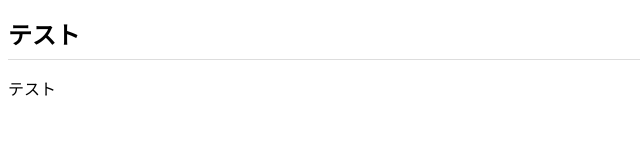
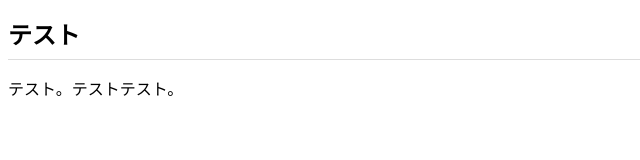
Before and after one commit to citrusmedica/citrusmedica.github.io, a plain HTML site: page index.html in a window 1280 px wide. Shown: the full height of the page, 0-640 px from the left. Drawn offline with Linux system fonts and the light colour scheme.

Commit message:
Add files via upload

```diff
--- a/index.html
+++ b/index.html
@@ -9,6 +9,6 @@
 </head>
 <body>
   <h1>テスト</h1>
-  <p>テスト</p>
+  <p>テスト。テストテスト。</p>
 </body>
 </html>
```
